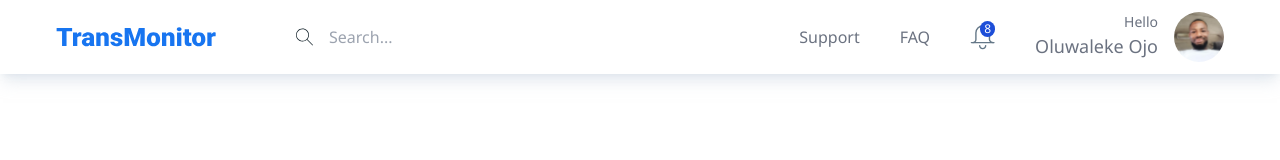
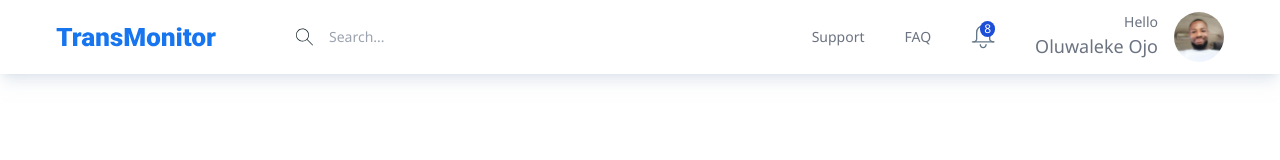
Before and after one commit to 8writes/craaft, a Next.js app: page / in a window 1280 px wide. Shown: the top 160 px of the page. Built offline with nearby package versions, Linux system fonts and the light colour scheme.

Commit message:
Font adjustment to horizontal nav

```diff
--- a/src/navigation/horizontal/index.jsx
+++ b/src/navigation/horizontal/index.jsx
@@ -29,7 +29,7 @@ const HorizontalNav = () => {
             width={17}
             height={17}
           />
-          <input type='text' className='outline-none' placeholder='Search...' />
+          <input type='text' className='outline-none text-base md:text-sm' placeholder='Search...' />
         </div>
       </section>
 
@@ -50,8 +50,8 @@ const HorizontalNav = () => {
       </section>
 
       <section className='Navigation-Links hidden lg:flex gap-10 items-center'>
-        <p className='text-base cursor-pointer'>Support</p>
-        <p className='text-base cursor-pointer'>FAQ</p>
+        <p className='text-sm cursor-pointer'>Support</p>
+        <p className='text-sm cursor-pointer'>FAQ</p>
         <div className='Notification relative flex w-fit cursor-pointer'>
           <span className='bg-blue-700 absolute -top-1 right-0 text-white px-1  rounded-full text-xs'>
             8
@@ -59,8 +59,8 @@ const HorizontalNav = () => {
           <Image
             src={notificationBell}
             alt='Notification bell'
-            width={25}
-            height={25}
+            width={24}
+            height={24}
           />
         </div>
         <div className='User flex gap-4'>
```
